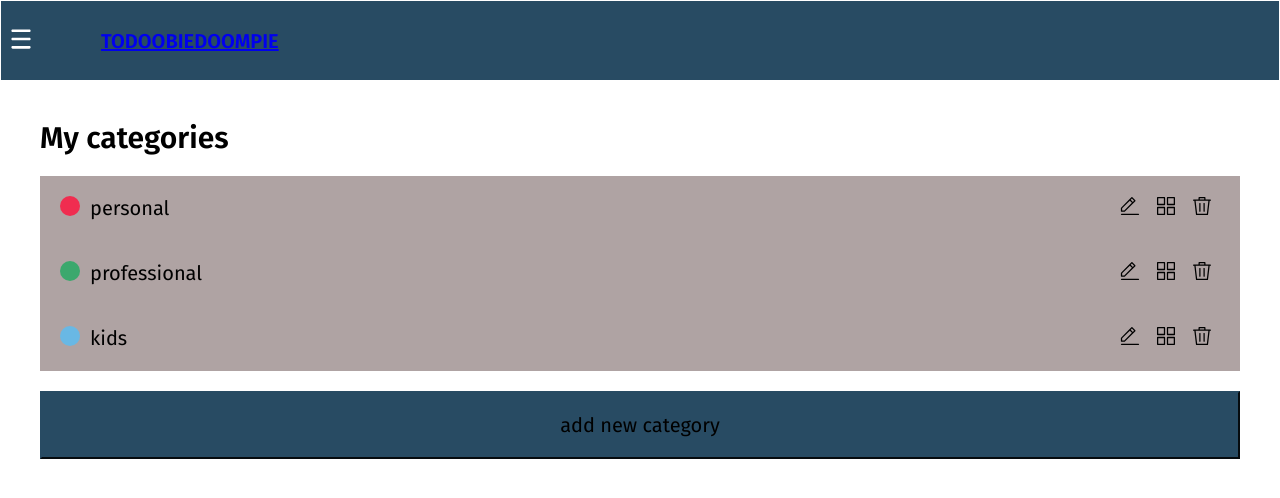
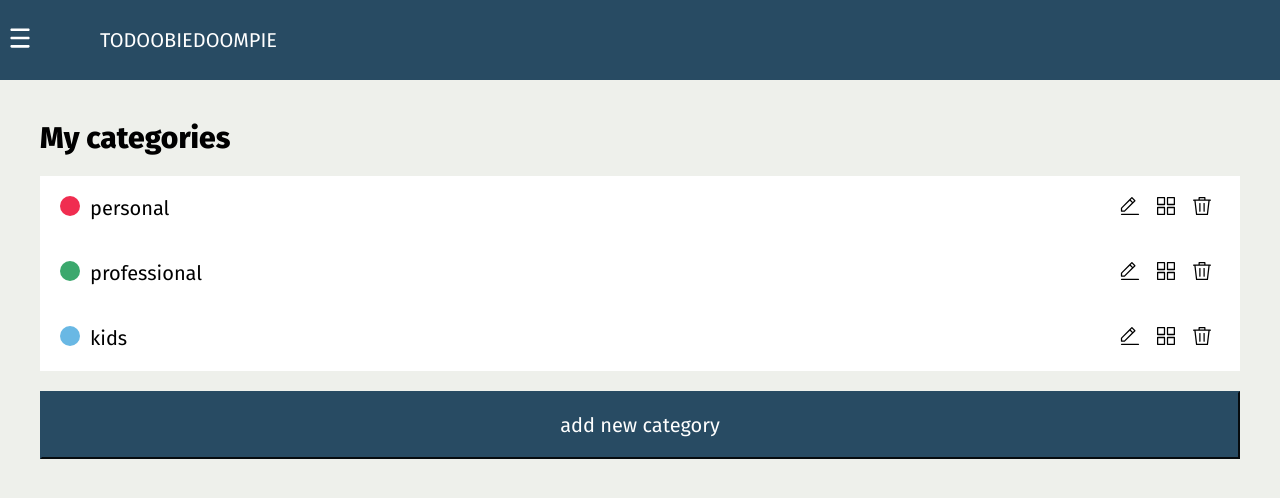
Before and after one commit to akinci-oki/todoo, a React (Create React App) app: page /settings in a window 1280 px wide. Shown: the top 498 px of the page. Built offline with nearby package versions, Linux system fonts and the light colour scheme.

Commit message:
TODO-2-links-in-menu:Styling

```diff
--- a/public/index.html
+++ b/public/index.html
@@ -27,7 +27,7 @@
 <link rel="preconnect" href="https://fonts.googleapis.com">
 <link rel="preconnect" href="https://fonts.gstatic.com" crossorigin>
 <link
-  href="https://fonts.googleapis.com/css2?family=Fira+Sans:ital,wght@0,400;0,600;1,400&family=Quicksand:wght@400;600&display=swap"
+  href="https://fonts.googleapis.com/css2?family=Fira+Sans:ital,wght@0,400;0,600;0,800;1,400&family=Quicksand:wght@400;600&display=swap"
   rel="stylesheet">
 
     <title>React App</title>
--- a/src/App.scss
+++ b/src/App.scss
@@ -17,6 +17,7 @@
 
 body,
 html {
+    background-color: #eef0eb;
     box-sizing: border-box;
     margin: 0;
     padding: 0;
@@ -26,11 +27,11 @@ html {
 /* form */
 .error {
     margin: 0.5rem 0 1rem 0;
-    font-weight: 700;
-    color: #D6092E;
-
+    font-weight: 600;
+    color: $color-error;
 }
 button {
+    color: white;
     width: 100%;
     padding: 1rem;
     margin-bottom: 1rem;
@@ -41,7 +42,8 @@ button {
         margin-bottom: 0;
     }
     &.secondary {
-        background-color: rgb(185, 181, 181);
+        color: $color-primary;
+        background-color: white;
     }
 }
 
@@ -50,11 +52,12 @@ button {
     flex-direction: column;
 }
 
-input, select {
+input,
+select {
     height: 2rem;
     margin-bottom: 1rem;
     padding: 0 0.5rem;
-    &+.error {
+    & + .error {
         margin-top: 0;
     }
 }
@@ -70,10 +73,9 @@ label {
     width: 1rem;
     height: 1rem;
 
-
     &.col-0 {
-            border: 1px solid black;
-        }
+        border: 1px solid black;
+    }
 
     &.col-1 {
         background-color: #f02d50;
--- a/src/Variables.scss
+++ b/src/Variables.scss
@@ -1,3 +1,4 @@
 $color-primary: #284b63;
+$color-error: #d6092e;
 $font-primary: "Fira Sans", sans-serif;
 $font-title: "Quicksand", sans-serif;
--- a/src/components/Settings/Modal.scss
+++ b/src/components/Settings/Modal.scss
@@ -3,15 +3,15 @@
     top: 10rem;
     left: 0;
     position: absolute;
-    color: #d6092e;
+    color: $color-error;
     padding: 3rem 1rem;
-    border: 1px solid #d6092e;
+    border: 1px solid $color-error;
     background-color: white;
     button {
-        border-color: #d6092e;
-        background-color: #d6092e;
+        border-color: $color-error;
+        background-color: $color-error;
         &.secondary {
-            color: #d6092e;
+            color: $color-error;
             background-color: white;
         }
     }
@@ -27,5 +27,5 @@
     position: absolute;
     top: 0;
     left: 0;
-    background-color: #ffffffe7;
+    background-color: white;
 }
--- a/src/components/Settings/Settings.scss
+++ b/src/components/Settings/Settings.scss
@@ -19,7 +19,7 @@
     }
     ul {
         list-style: none;
-        background-color: rgb(175, 163, 163);
+        background-color: white;
         padding: 0;
     }
     .cat-label {
--- a/src/components/home/Menu.js
+++ b/src/components/home/Menu.js
@@ -41,7 +41,11 @@ function Menu() {
                     <span className="icon" onClick={onToggleMenu}>
                         <StatisticsIcon />
                     </span>
-                    <span className="label"> Statistics </span>
+                    <span className="label">
+                        <Link to="/statistics" onClick={onCloseMenu}>
+                            Statistics
+                        </Link>
+                    </span>
                 </li>
                 <li className="menu-item">
                     <span className="icon" onClick={onToggleMenu}>
--- a/src/components/home/Menu.scss
+++ b/src/components/home/Menu.scss
@@ -5,7 +5,7 @@
     margin: 0;
     padding: 0;
     font-family: $font-primary;
-    font-weight: 600;
+    font-weight: 400;
     transition: height 0.3s;
     height: 4rem;
 
@@ -14,7 +14,17 @@
         height: 4rem;
         display: flex;
         align-items: center;
-        border: 1px solid white;
+    }
+    a:link,
+    a:visited,
+    a:hover,
+    a:active {
+        color: white;
+        background-color: transparent;
+        text-decoration: none;
+    }
+    a:hover {
+        font-weight: 600;
     }
 
     .menu-item {
```
